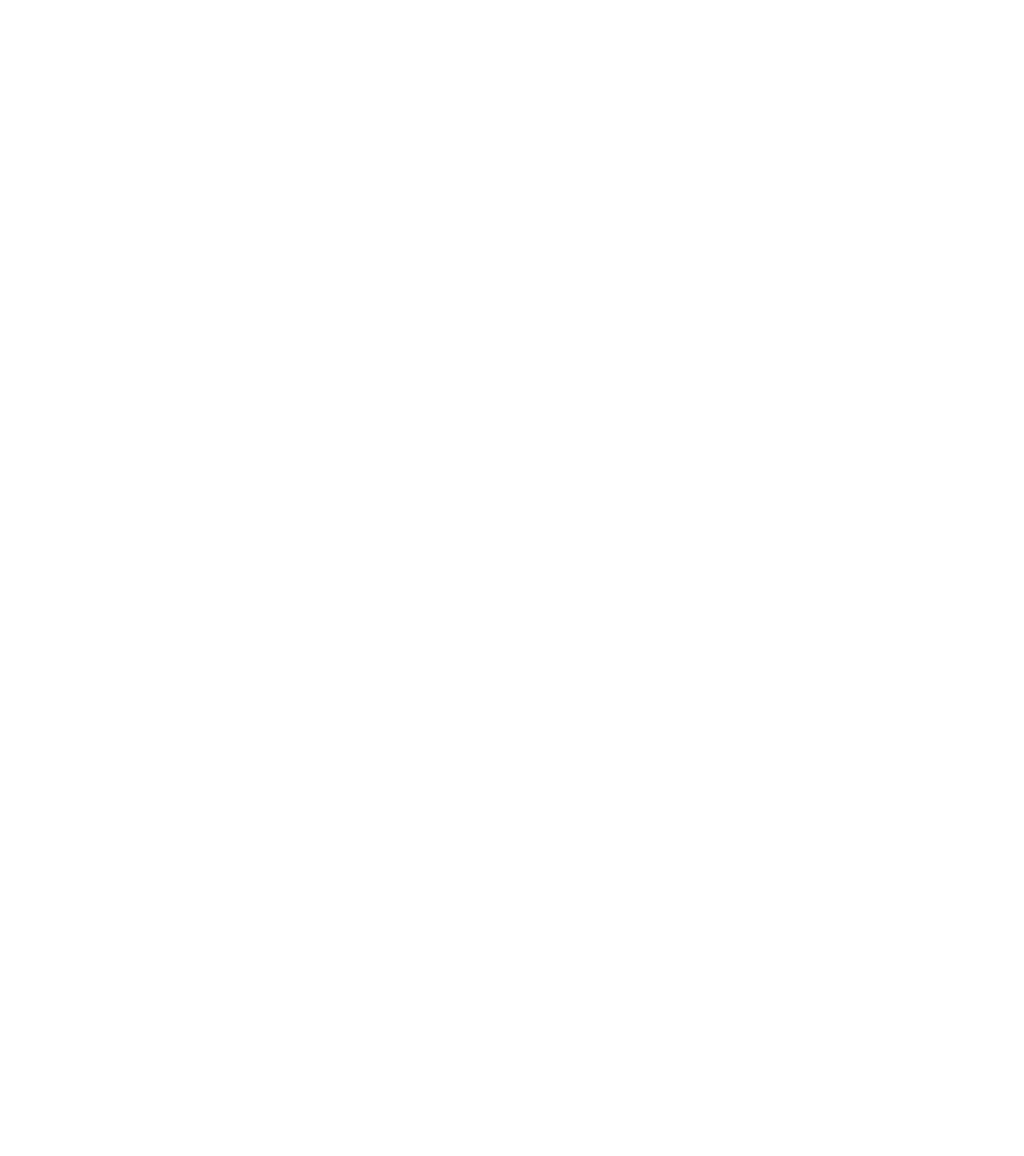
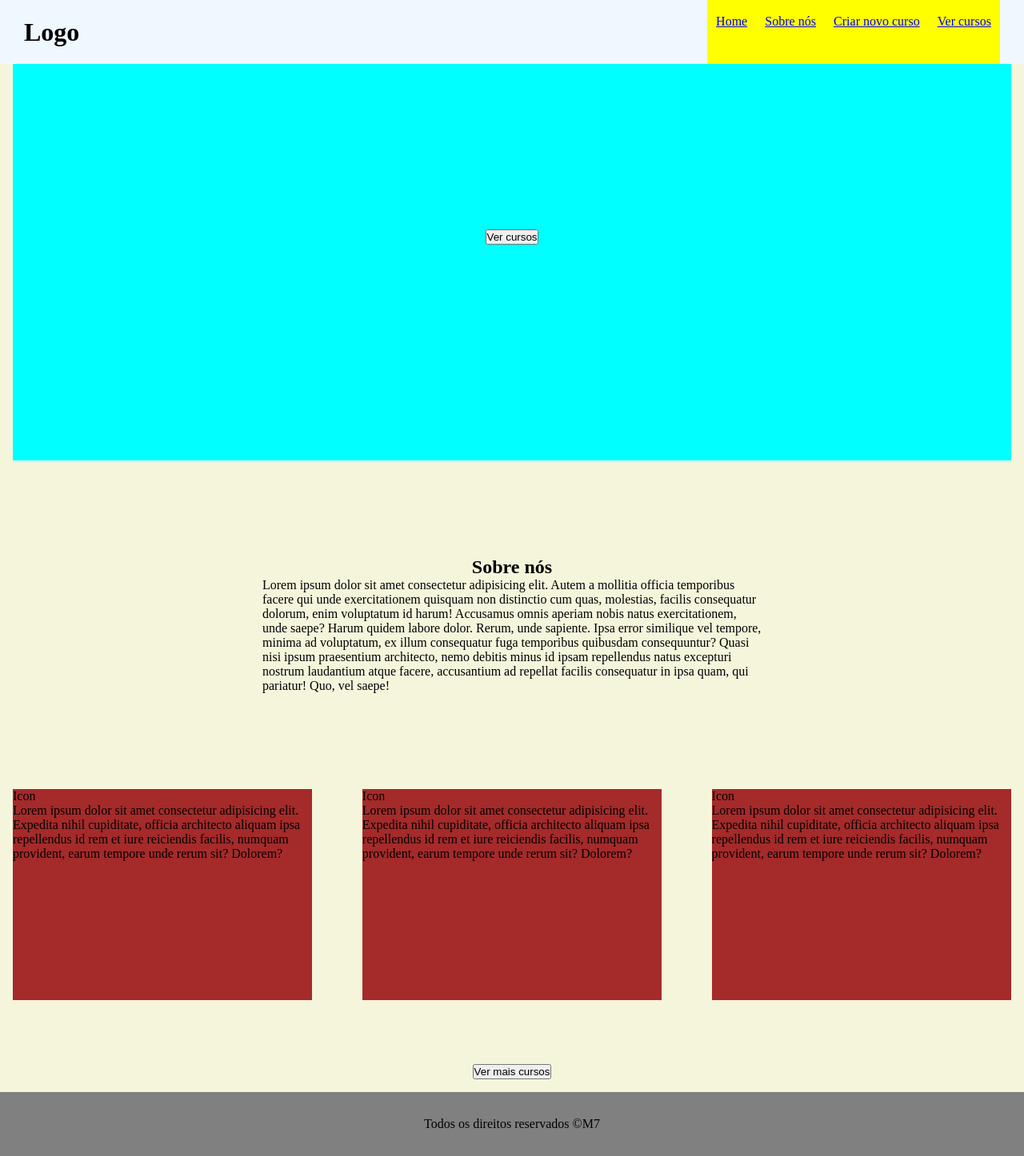
Before and after one commit to M-z3r0/Crud-node, a website: page frontend/index.html in a window 1280 px wide. Shown: the whole page at 80% size. Before the commit the page ends 800 px from the top, so only its background shows below. Drawn offline with Linux system fonts and the light colour scheme.

Commit message:
Estruturação do HTML/CSS e adicao do formulario para rota POST para INSERT no bd

```diff
--- a/backend/app.js
+++ b/backend/app.js
@@ -2,6 +2,7 @@ const express = require('express');
 const cors = require('cors');
 const bodyParser = require('body-parser');
 const routes = require('./routes/courseRoutes');
+const routesWLimit = require('./routes/courseLimitRoute');
 require('dotenv').config();
 const app = express();
 const PORT = process.env.PORT || 3000;
@@ -9,6 +10,7 @@ app.use(cors());
 app.use(bodyParser.json({limit: '10mb'}));
 app.use(bodyParser.urlencoded({extended: true}));
 app.use('/api/cursos',routes);
+app.use('/api/cursosLimit',routesWLimit);
 app.listen(PORT, ()=>{
     console.log(`Servidor rodando em http://localhost:${PORT}`);
 })
--- a/backend/controllers/courseController.js
+++ b/backend/controllers/courseController.js
@@ -1,11 +1,11 @@
 const db = require('../models/db');
 exports.insertCourse = (req,res)=>{
-    const {name,duracao,desc,foto} = req.body;
-    db.query("INSERT INTO cursos(curso_name,curso_duracao,curso_desc,curso_foto) VALUES($1,$2,$3,$4)",[name,duracao,desc,foto],(err,result)=>{
+    const {nomeICP,duracaoICP,descICP,imagemICP} = req.body;
+    db.query("INSERT INTO cursos(curso_name,curso_duracao,curso_desc,curso_foto) VALUES($1,$2,$3,$4) RETURNING id",[nomeICP,duracaoICP,descICP,imagemICP],(err,result)=>{
         if(err){
             return res.status(500).json(err);
         }
-        res.sendStatus(201).json({id:result.rows[0].id,name,duracao,desc,foto});
+        res.sendStatus(201).json({id:result.rows[0].id,nomeICP,duracaoICP,descICP,imagemICP});
     });
 };
 exports.selectCourse = (req,res)=>{
--- /dev/null
+++ b/backend/routes/courseLimitRoute.js
@@ -0,0 +1,5 @@
+const express = require('express');
+const courseLimitRoute = express.Router();
+const courseLimitController = require("../controllers/coursesLimitController");
+courseLimitRoute.get('/',courseLimitController.selectCourse);
+module.exports = courseLimitRoute;
--- /dev/null
+++ b/frontend/assets/css/style.css
@@ -0,0 +1,127 @@
+*{
+    margin: 0;
+    padding: 0;
+    box-sizing: border-box;
+}/*Base sets*/
+
+/*
+
+    INICIO HEADER
+
+*/
+
+header{
+    width: 100%;
+    height: 10dvh;
+    background-color: aliceblue;
+    position: fixed;
+    display: flex;
+    justify-content: space-between;
+    align-items: center;
+    padding: 0px 30px;
+}
+
+nav.navbar{
+    width: 30%;
+    height: 100%;
+    background-color: yellow;
+    float: right;
+}
+
+nav.navbar > ul.menu{
+    display: flex;
+    justify-content: space-around;
+    margin: 5% 0 0 0;
+    list-style: none;
+}
+
+nav.navbar > ul.menu > li{
+
+}
+
+/*
+
+    FIM HEADER
+
+*/
+
+/*
+
+    INICIO MAIN
+
+*/
+
+main{
+    width: 100%;
+    background-color: beige;
+    padding: 1em;
+}
+
+section.presentation-container{
+    width: 100%;
+    height: 70dvh;
+    background-color: aqua;
+    display: flex;
+    align-items: center;
+    justify-content: center;
+}
+
+section.infos{
+    width: 100%;
+}
+
+section.infos > div.about{
+    width: 50%;
+    margin: 15dvh 25%;
+}
+
+section.infos > div.about > h1{
+    text-align: center;
+}
+
+section.infos > div.info-container {
+    width: 100%;
+    display: flex;
+    justify-content: space-between;
+    margin: 10dvh 0;
+}
+
+section.infos > div.info-container > div.info-box{
+    width: 30%;
+    height: 33dvh;
+    background-color: brown;
+}
+
+section.courses{
+    display: flex;
+    justify-content: center;
+    align-items: center;
+}
+
+/*
+
+    FIM MAIN
+
+*/
+
+/*
+
+    INICIO FOOTER
+
+*/
+
+footer{
+    width: 100%;
+    height: 10dvh;
+    background-color: gray;
+    text-align: center;
+    display: flex;
+    justify-content: center;
+    align-items: center;
+}
+
+/*
+
+    FIM FOOTER
+
+*/
--- a/frontend/assets/js/script.js
+++ b/frontend/assets/js/script.js
@@ -1,6 +1,30 @@
-async function testeAPI(){
-    await fetch('http://localhost:3000/api/cursos', {
-        method: "GET",
-        headers: {"Content-Type":"application/json"},
-    });
-};
+// Index
+
+// Insert Course Page
+const API_URL = 'http://localhost:3000/api/cursos';
+const formICP = document.querySelector('#form');
+formICP.addEventListener('submit', async(e)=>{
+    e.preventDefault();
+    const nomeICP = document.querySelector('#nomeICP');
+    const duracaoICP = document.querySelector('#duracaoICP')
+    const descICP = document.querySelector('#descICP');
+    const imagemICP = document.querySelector('#imagemICP').files[0];
+    const reader = new FileReader();
+    reader.onload = async () => {
+        const img64Parse = reader.result;
+        await fetch(API_URL, {
+            method: 'POST',
+            headers: { 'Content-Type': 'application/json' },
+            body: JSON.stringify({
+                nomeICP: nomeICP.value,
+                duracaoICP: duracaoICP.value,
+                descICP: descICP.value,
+                imagemICP: img64Parse
+            }),
+        });
+        formICP.reset();
+    };
+    reader.readAsDataURL(imagemICP);
+});
+
+// Course Page
--- a/frontend/index.html
+++ b/frontend/index.html
@@ -3,10 +3,57 @@
 <head>
     <meta charset="UTF-8">
     <meta name="viewport" content="width=device-width, initial-scale=1.0">
+    <link rel="stylesheet" href="/frontend/assets/css/style.css">
     <title>Projeto 3 - Crud</title>
 </head>
 <body>
-
+    <header>
+        <h1>Logo</h1>
+        <nav class="navbar">
+            <ul class="menu">
+                <li><a href="#home">Home</a></li>
+                <li><a href="#infos">Sobre nós</a></li>
+                <li><a href="./views/insertCourse.html">Criar novo curso</a></li>
+                <li><a href="./views/coursesPage.html">Ver cursos</a></li>
+            </ul>
+        </nav>
+    </header><!--Header-->
+    <main id="home">
+        <section class="presentation-container">
+            <div class="p-c-content">
+                <button class="see-courses-btn">Ver cursos</button>
+            </div>
+        </section><!--Primeira sessão-->
+        <section class="infos" id="infos">
+            <div class="about" id="about">
+                <h1>Sobre nós</h1>
+                <p>Lorem ipsum dolor sit amet consectetur adipisicing elit. Autem a mollitia officia temporibus facere qui unde exercitationem quisquam non distinctio cum quas, molestias, facilis consequatur dolorum, enim voluptatum id harum!
+                Accusamus omnis aperiam nobis natus exercitationem, unde saepe? Harum quidem labore dolor. Rerum, unde sapiente. Ipsa error similique vel tempore, minima ad voluptatum, ex illum consequatur fuga temporibus quibusdam consequuntur?
+                Quasi nisi ipsum praesentium architecto, nemo debitis minus id ipsam repellendus natus excepturi nostrum laudantium atque facere, accusantium ad repellat facilis consequatur in ipsa quam, qui pariatur! Quo, vel saepe!
+                </p>
+            </div>
+            <div class="info-container">
+                <div class="info-box">
+                    <p>Icon</p>
+                    <p>Lorem ipsum dolor sit amet consectetur adipisicing elit. Expedita nihil cupiditate, officia architecto aliquam ipsa repellendus id rem et iure reiciendis facilis, numquam provident, earum tempore unde rerum sit? Dolorem?</p>
+                </div>
+                <div class="info-box">
+                    <p>Icon</p>
+                    <p>Lorem ipsum dolor sit amet consectetur adipisicing elit. Expedita nihil cupiditate, officia architecto aliquam ipsa repellendus id rem et iure reiciendis facilis, numquam provident, earum tempore unde rerum sit? Dolorem?</p>
+                </div>
+                <div class="info-box">
+                    <p>Icon</p>
+                    <p>Lorem ipsum dolor sit amet consectetur adipisicing elit. Expedita nihil cupiditate, officia architecto aliquam ipsa repellendus id rem et iure reiciendis facilis, numquam provident, earum tempore unde rerum sit? Dolorem?</p>
+                </div>
+            </div>
+        </section><!--Segunda sessão-->
+        <section class="courses">
+            <button class="see-courses-btn" onclick="callAPILimit()">Ver mais cursos</button>
+        </section><!--Terceira sessão-->
+    </main>
+    <footer>
+        <p>Todos os direitos reservados &copy;M7</p>
+    </footer><!--Footer-->
     <script src="./assets/js/script.js"></script>
 </body>
 </html>
```
Also changed, not shown: backend/controllers/coursesLimitController.js (added, +9 -0 lines), frontend/views/coursesPage.html (added, +11 -0 lines), frontend/views/insertCourse.html (added, +21 -0 lines).
